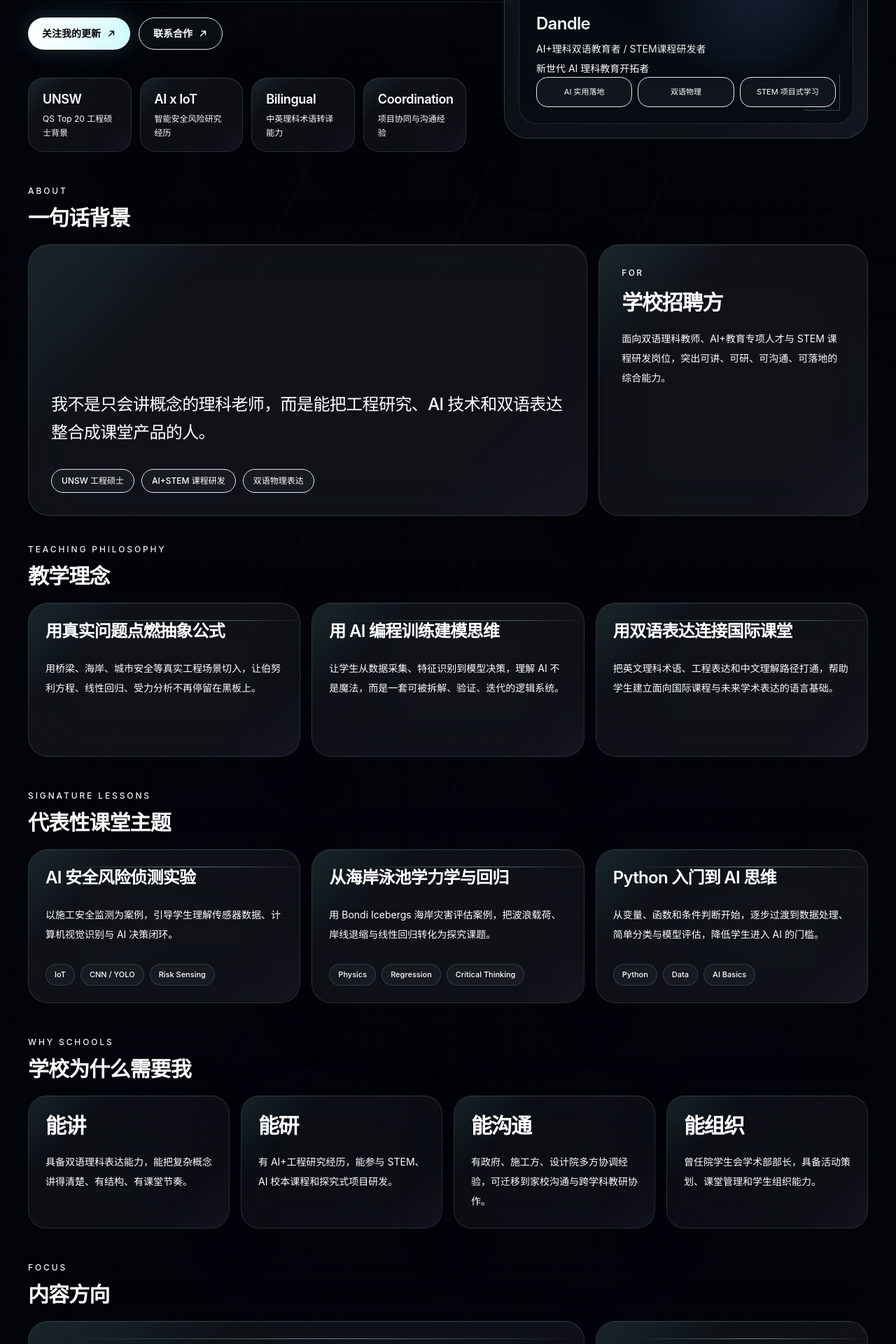
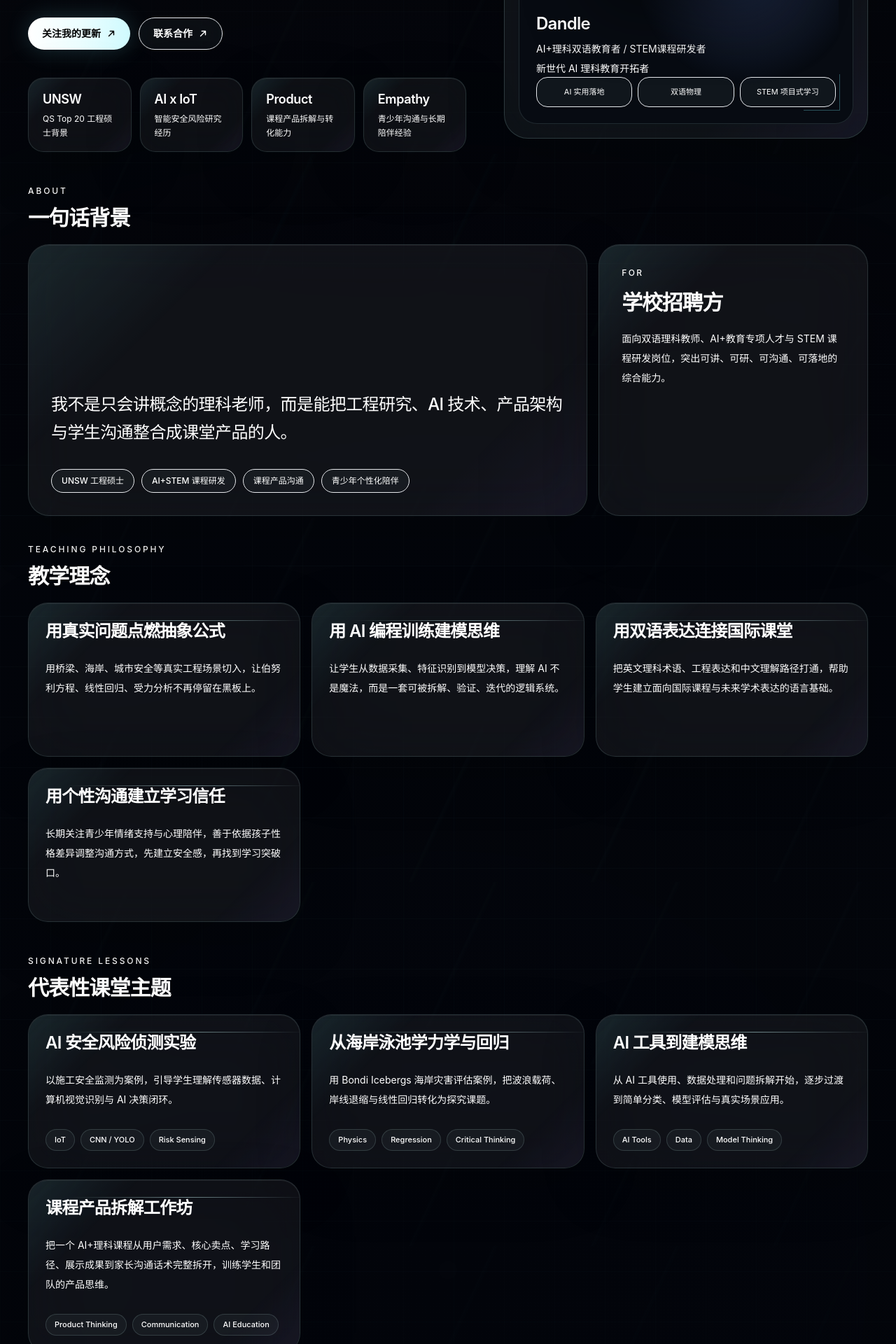
Before and after one commit to dengl7871-wq/dandle-personal-brand, a Next.js app: page / in a window 1280 px wide. Shown: the part 560-2480 px from the top of the page at 70% size. Built offline with nearby package versions, Linux system fonts and the light colour scheme.

Commit message:
Expand profile with product and communication strengths

```diff
--- a/data/site.ts
+++ b/data/site.ts
@@ -31,10 +31,15 @@ export const site = {
   location: "长沙 / 悉尼",
   headline: "把 AI 带进\n中学理科课堂",
   intro:
-    "UNSW（QS Top 20）工程硕士背景，聚焦 AI 实用落地、双语物理与 STEM 项目式学习。擅长把 CNN/YOLO、IoT 传感器、力学建模与真实工程案例，转化为中学生听得懂、做得出、讲得清的课堂体验。",
+    "UNSW（QS Top 20）工程硕士背景，聚焦 AI 实用落地、双语物理与 STEM 项目式学习。兼具客户经理与销售沟通经验，能把技术、课程产品与教育理念讲清楚、卖明白、落到课堂里。",
   about:
-    "我不是只会讲概念的理科老师，而是能把工程研究、AI 技术和双语表达整合成课堂产品的人。",
-  aboutTags: ["UNSW 工程硕士", "AI+STEM 课程研发", "双语物理表达"],
+    "我不是只会讲概念的理科老师，而是能把工程研究、AI 技术、产品架构与学生沟通整合成课堂产品的人。",
+  aboutTags: [
+    "UNSW 工程硕士",
+    "AI+STEM 课程研发",
+    "课程产品沟通",
+    "青少年个性化陪伴"
+  ],
   audience: "学校招聘方",
   primaryAction: {
     label: "关注我的更新",
@@ -55,12 +60,12 @@ export const site = {
       label: "智能安全风险研究经历"
     },
     {
-      value: "Bilingual",
-      label: "中英理科术语转译能力"
+      value: "Product",
+      label: "课程产品拆解与转化能力"
     },
     {
-      value: "Coordination",
-      label: "项目协同与沟通经验"
+      value: "Empathy",
+      label: "青少年沟通与长期陪伴经验"
     }
   ] satisfies ProofPoint[],
   socials: [
@@ -89,6 +94,13 @@ export const site = {
       variant: "wide"
     },
     {
+      title: "课程产品转化",
+      description:
+        "有客户经理与销售沟通经历，能深度参与课程产品研发、卖点梳理、理念讲解与家校沟通，把复杂方案讲成可被理解和选择的价值。",
+      meta: "Product / Sales",
+      variant: "normal"
+    },
+    {
       title: "工程底层逻辑",
       description:
         "土木工程与力学背景，让物理公式不止停留在纸面，而是连接桥梁、城市与真实世界。",
@@ -105,7 +117,7 @@ export const site = {
     {
       title: "课程研发视角",
       description:
-        "能从学校课程目标出发，把 AI、物理、数学建模与真实案例组合成可展示、可复用的 STEM 课程原型。",
+        "能从学校课程目标出发，剖析产品架构、优势短板与课堂转化路径，把 AI、物理、数学建模组合成可展示、可复用的 STEM 课程原型。",
       meta: "Curriculum Design",
       variant: "normal"
     }
@@ -125,6 +137,11 @@ export const site = {
       title: "用双语表达连接国际课堂",
       description:
         "把英文理科术语、工程表达和中文理解路径打通，帮助学生建立面向国际课程与未来学术表达的语言基础。"
+    },
+    {
+      title: "用个性沟通建立学习信任",
+      description:
+        "长期关注青少年情绪支持与心理陪伴，善于依据孩子性格差异调整沟通方式，先建立安全感，再找到学习突破口。"
     }
   ] satisfies ContentBlock[],
   signatureLessons: [
@@ -141,10 +158,16 @@ export const site = {
       tags: ["Physics", "Regression", "Critical Thinking"]
     },
     {
-      title: "Python 入门到 AI 思维",
+      title: "AI 工具到建模思维",
       description:
-        "从变量、函数和条件判断开始，逐步过渡到数据处理、简单分类与模型评估，降低学生进入 AI 的门槛。",
-      tags: ["Python", "Data", "AI Basics"]
+        "从 AI 工具使用、数据处理和问题拆解开始，逐步过渡到简单分类、模型评估与真实场景应用。",
+      tags: ["AI Tools", "Data", "Model Thinking"]
+    },
+    {
+      title: "课程产品拆解工作坊",
+      description:
+        "把一个 AI+理科课程从用户需求、核心卖点、学习路径、展示成果到家长沟通话术完整拆开，训练学生和团队的产品思维。",
+      tags: ["Product Thinking", "Communication", "AI Education"]
     }
   ] satisfies ContentBlock[],
   schoolValue: [
@@ -161,12 +184,22 @@ export const site = {
     {
       title: "能沟通",
       description:
-        "有政府、施工方、设计院多方协调经验，可迁移到家校沟通与跨学科教研协作。"
+        "做过销售和客户经理，懂需求识别、信任建立、理念讲解与异议处理，可迁移到家校沟通、招生咨询与课程说明。"
     },
     {
       title: "能组织",
       description:
         "曾任院学生会学术部部长，具备活动策划、课堂管理和学生组织能力。"
+    },
+    {
+      title: "能剖析",
+      description:
+        "擅长深层拆解产品架构、优势短板与落地路径，能参与课程产品研发、销售材料打磨和教学方案迭代。"
+    },
+    {
+      title: "能陪伴",
+      description:
+        "有传统文化内容副业和青少年沟通经验，擅长倾听、心理开导与长期陪伴，能根据不同性格做点对点引导。"
     }
   ] satisfies ContentBlock[]
 };
```
